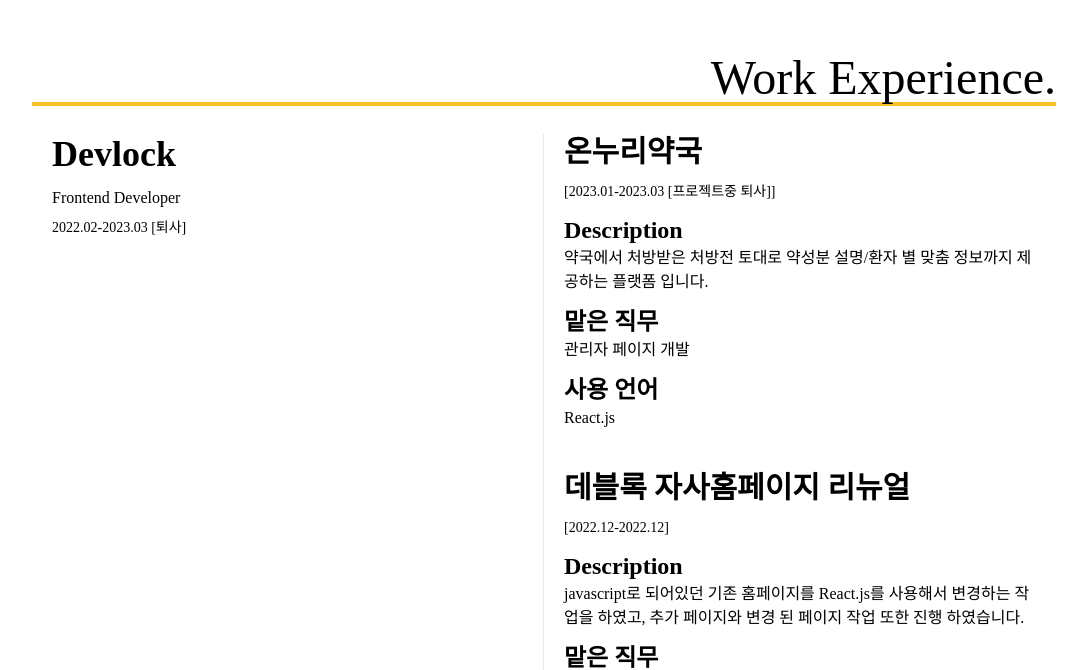
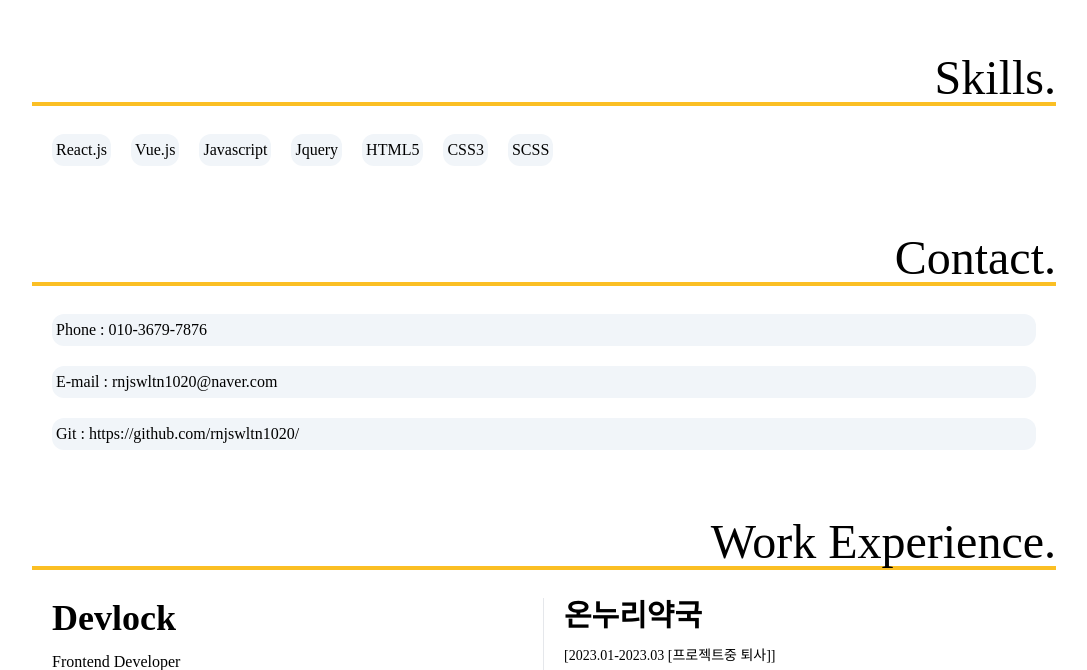
Before and after one commit to rnjswltn1020/my_resume, a React (Create React App) app: page /about in a window 1280 px wide. Shown: the part 642-1312 px from the top of the page, without its empty margins (96-1183 px from the left). Built offline with nearby package versions, Linux system fonts and the light colour scheme; a web font is replaced by a local one.

Commit message:
Feat:master
1. about 내용 순서 변경중

```diff
--- a/src/pages/About.jsx
+++ b/src/pages/About.jsx
@@ -45,6 +45,37 @@
                 </p>
             </div>
             <h3 className="text-4xl text-right w-full border-b-4 inline-block max-w-screen-lg border-amber-400 md:text-5xl">
+                Skills.
+            </h3>
+            <article className="w-full mb-10 p-5">
+                <ul className="flex gap-5 flex flex-wrap text-sm md:text-base">
+                    {myData.skills.map((s, idx) => (
+                        <li key={idx} className="rounded-xl bg-slate-100 p-1">
+                            {s}
+                        </li>
+                    ))}
+                </ul>
+            </article>
+            <h3 className="text-4xl text-right w-full border-b-4 inline-block max-w-screen-lg border-amber-400 md:text-5xl">
+                Contact.
+            </h3>
+            <article className="w-full mb-10 p-5">
+                <ul className="flex gap-5 flex flex-col text-sm md:text-base">
+                    {myData.contact.map((c, idx) => {
+                        return (
+                            <li key={idx} className="rounded-xl bg-slate-100 p-1">
+                                <span> {c.method} : </span>
+                                <a
+                                    href={c.method === 'E-mail' ? `mailto:${c.url}` : c.url}
+                                    target={c.method !== 'E-mail' ? '_black' : ''}>
+                                    {c.url}
+                                </a>
+                            </li>
+                        );
+                    })}
+                </ul>
+            </article>
+            <h3 className="text-4xl text-right w-full border-b-4 inline-block max-w-screen-lg border-amber-400 md:text-5xl">
                 Work Experience.
             </h3>
             <section className="w-full mb-10">
```
